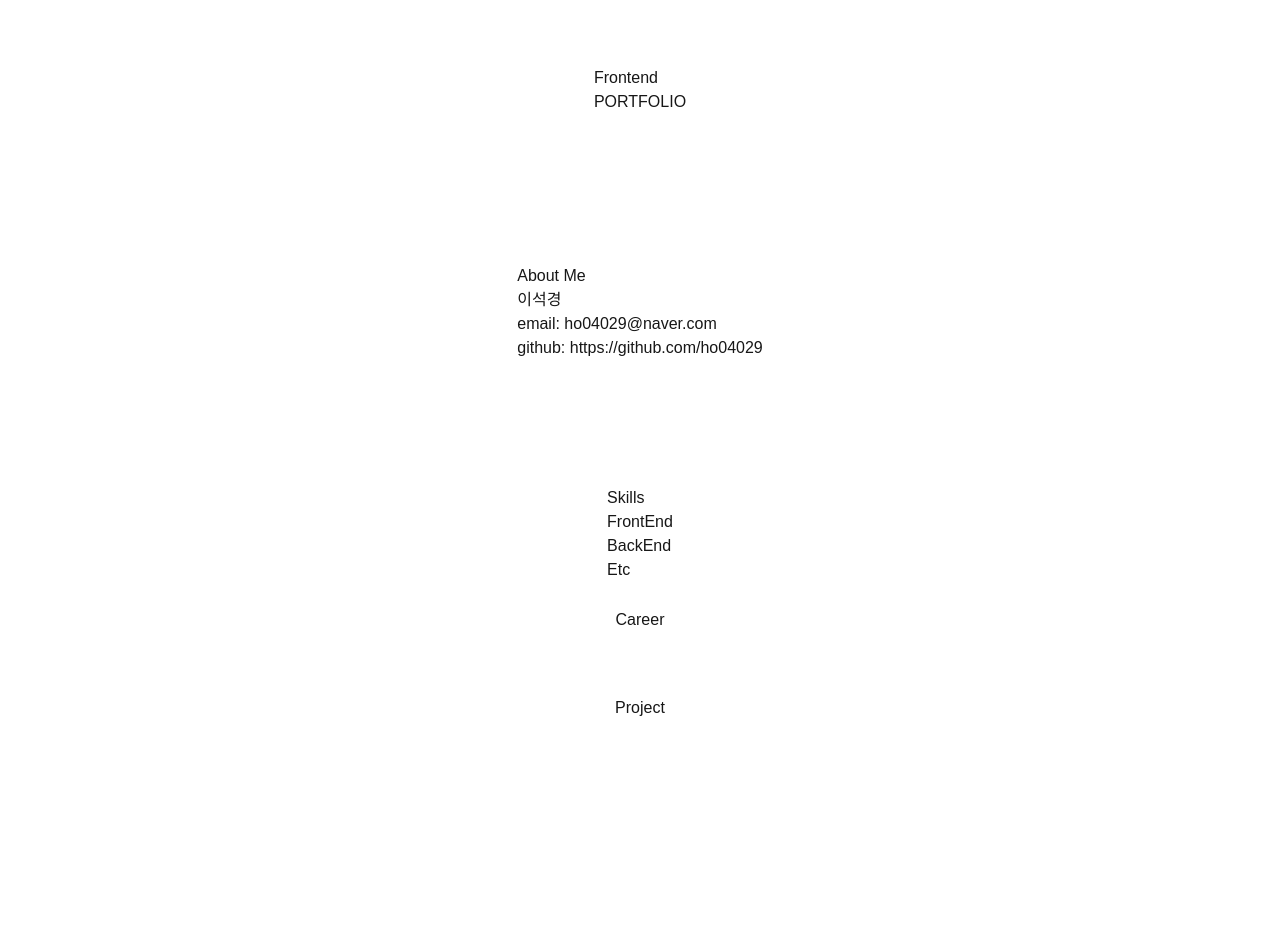
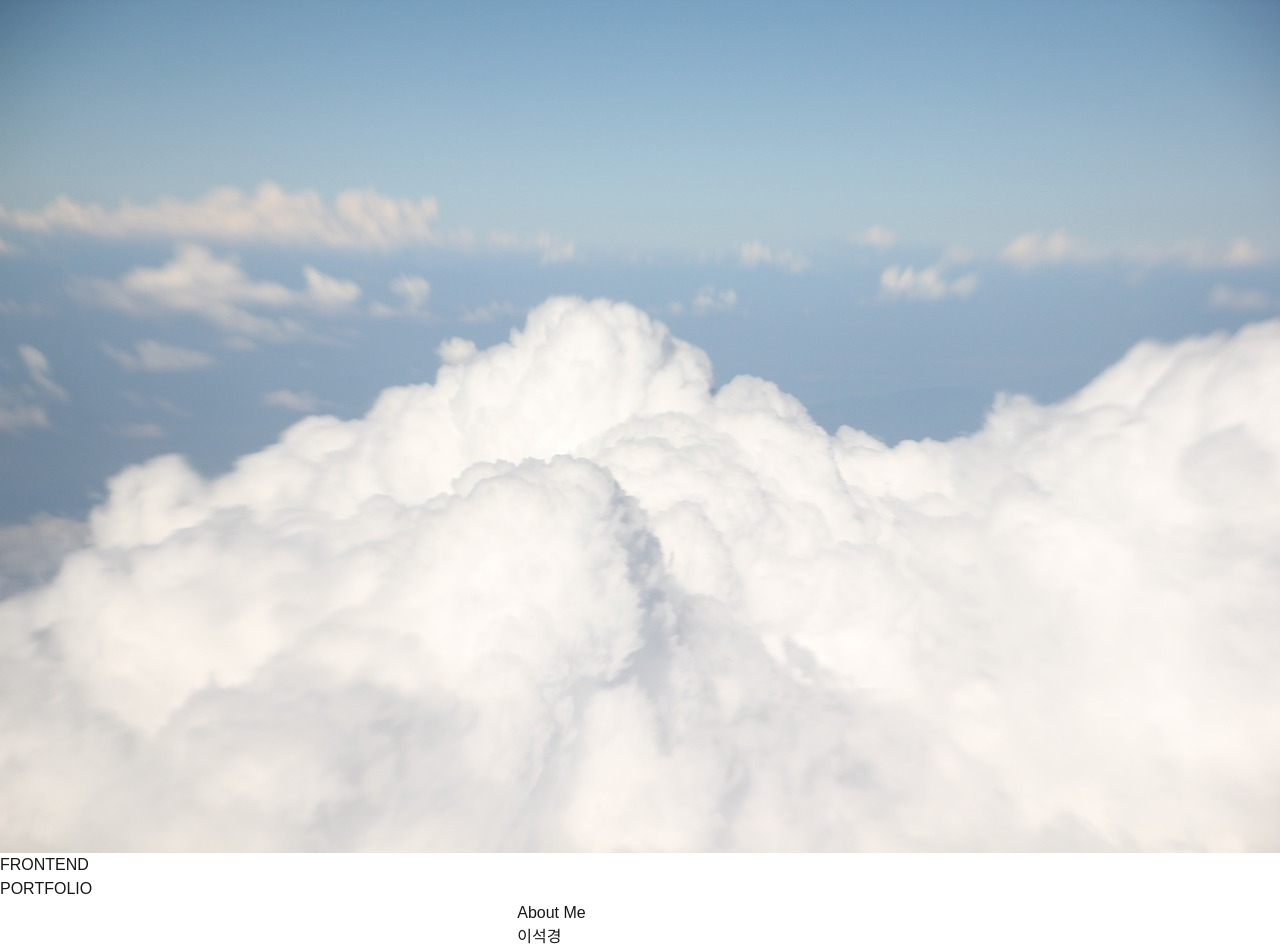
Before and after one commit to ho04029/portfolio, a Next.js app: page / in a window 1280 px wide. Shown: the top 952 px of the page. Before the commit the page ends 800 px from the top, so only its background shows below. Built offline with nearby package versions, Linux system fonts and the light colour scheme.

Commit message:
feat: 시작점에 이미지 추가

```diff
--- a/app/(route)/page.tsx
+++ b/app/(route)/page.tsx
@@ -6,7 +6,7 @@ import Project from "../_components/Project";
 
 export default function Home() {
   return (
-    <div className="grid grid-rows-[20px_1fr_20px] items-center justify-items-center min-h-screen p-8 pb-20 gap-16 sm:p-20 font-[family-name:var(--font-geist-sans)]">
+    <div className="items-center justify-items-center">
       <Start />
       <AboutMe />
       <Skills />
--- a/app/_components/Start.tsx
+++ b/app/_components/Start.tsx
@@ -3,7 +3,8 @@ import React from "react";
 const Start = () => {
   return (
     <section>
-      <h2>Frontend</h2>
+      <img src={"/sky.jpg"} alt="skyBg" className="w-full h-full" />
+      <h2>FRONTEND</h2>
       <h2>PORTFOLIO</h2>
     </section>
   );
```
Also changed, not shown: public/sky.jpg (added).
